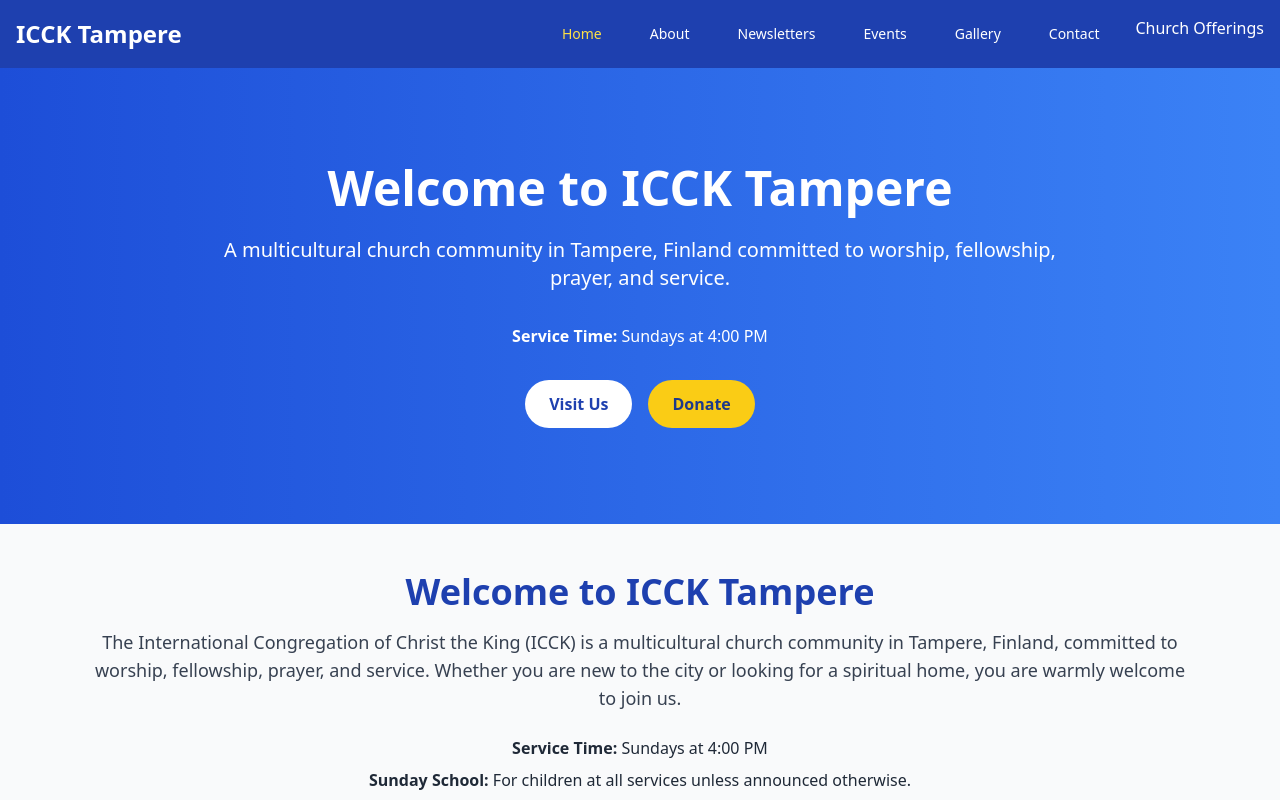
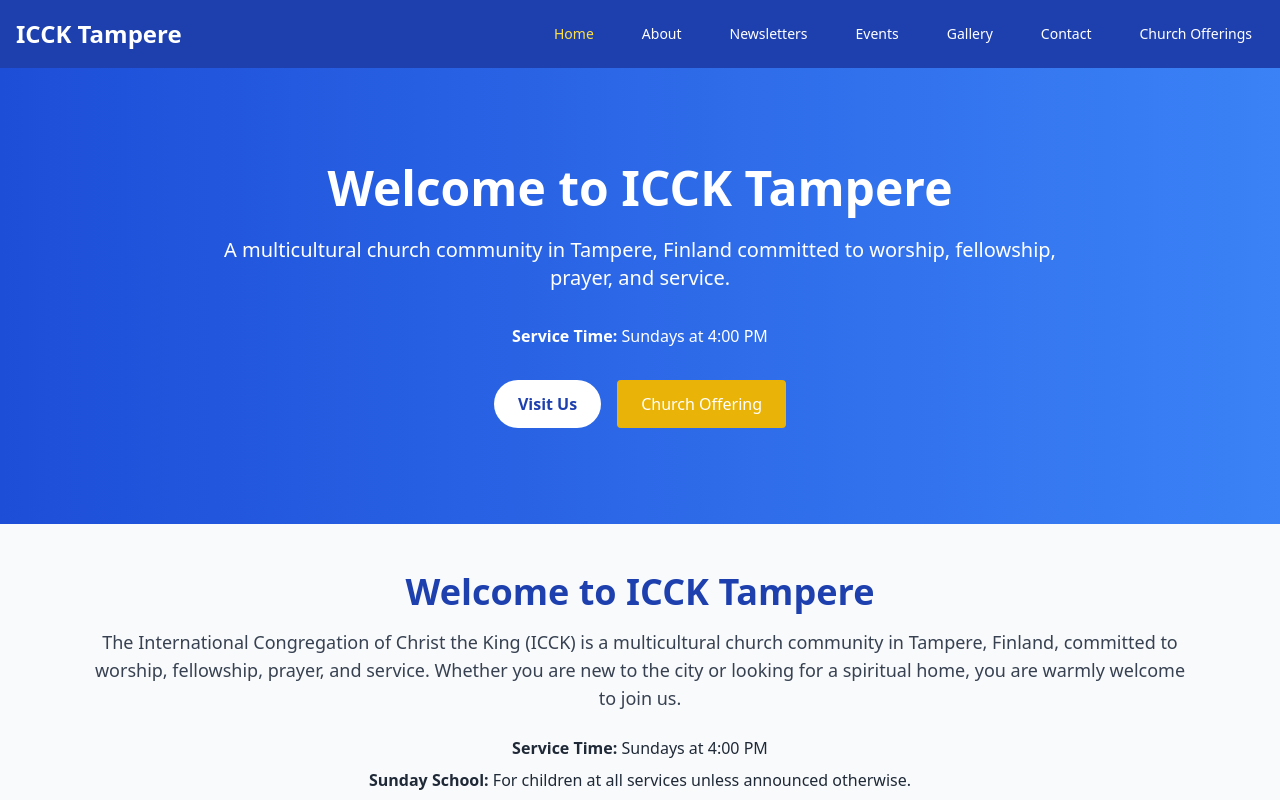
Before and after one commit to ifeoma-git/church-website, a React (Create React App) app: page / in a window 1280 px wide. Shown: the top 800 px of the page. Built offline with nearby package versions, Linux system fonts and the light colour scheme.

Commit message:
Update Home page, rename Donate to Church Offerings, and fix Navbar alignment

```diff
--- a/src/components/Hero.jsx
+++ b/src/components/Hero.jsx
@@ -22,10 +22,10 @@ const Hero = () => {
             Visit Us
           </Link>
           <Link
-            to="/donate"
-            className="bg-yellow-400 text-blue-900 px-6 py-3 rounded-full font-semibold hover:bg-yellow-300 transition"
+            to="/church-offerings"
+            className="bg-yellow-500 text-white px-6 py-3 rounded hover:bg-yellow-600 transition"
           >
-            Donate
+           Church Offering
           </Link>
         </div>
       </div>
--- a/src/components/Navbar.jsx
+++ b/src/components/Navbar.jsx
@@ -25,16 +25,9 @@ const Navbar = () => {
           <NavLink to="/events" className={linkClass}>Events</NavLink>
           <NavLink to="/gallery" className={linkClass}>Gallery</NavLink>
           <NavLink to="/contact" className={linkClass}>Contact</NavLink>
-          <NavLink
-            to="/church-offerings"
-             className={({ isActive }) =>
-              isActive
-               ? "text-yellow-400 font-semibold"
-               : "text-white hover:text-yellow-300"
-            }
-           >
-            Church Offerings
-         </NavLink>
+          <NavLink to="/church-offerings" className={linkClass}>
+          Church Offerings
+        </NavLink>
         </div>
 
         {/* Mobile Menu Button */}
@@ -78,11 +71,11 @@ const Navbar = () => {
           <NavLink to="/gallery" className={linkClass} onClick={() => setIsOpen(false)}>Gallery</NavLink>
           <NavLink to="/contact" className={linkClass} onClick={() => setIsOpen(false)}>Contact</NavLink>
           <NavLink
-            to="/donate"
-            className="block bg-yellow-400 text-blue-900 px-4 py-2 rounded-full font-semibold text-center hover:bg-yellow-300 transition"
-            onClick={() => setIsOpen(false)}
+             to="/church-offerings"
+             className="block bg-yellow-400 text-blue-900 px-4 py-2 rounded-full font-semibold text-center hover:bg-yellow-300 transition"
+             onClick={() => setIsOpen(false)}
           >
-            Donate
+             Church Offerings
           </NavLink>
         </div>
       )}
```
